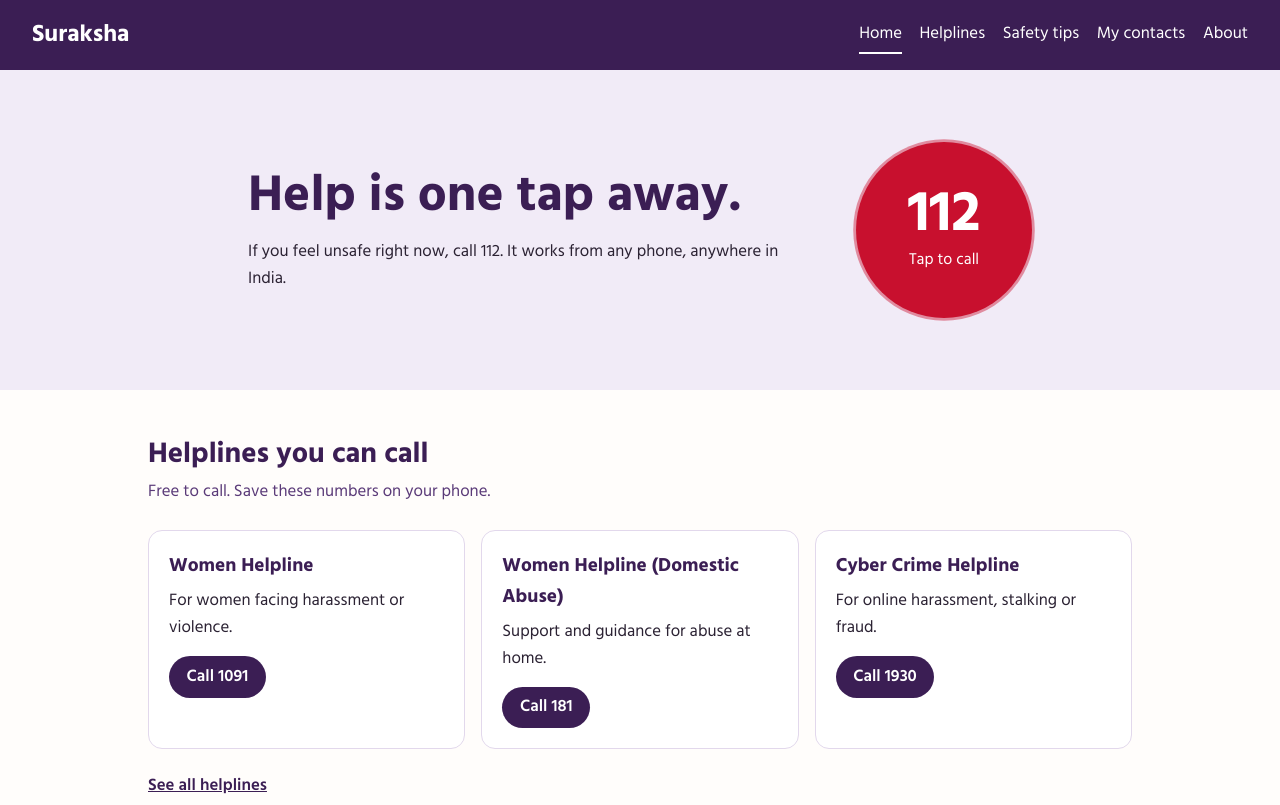
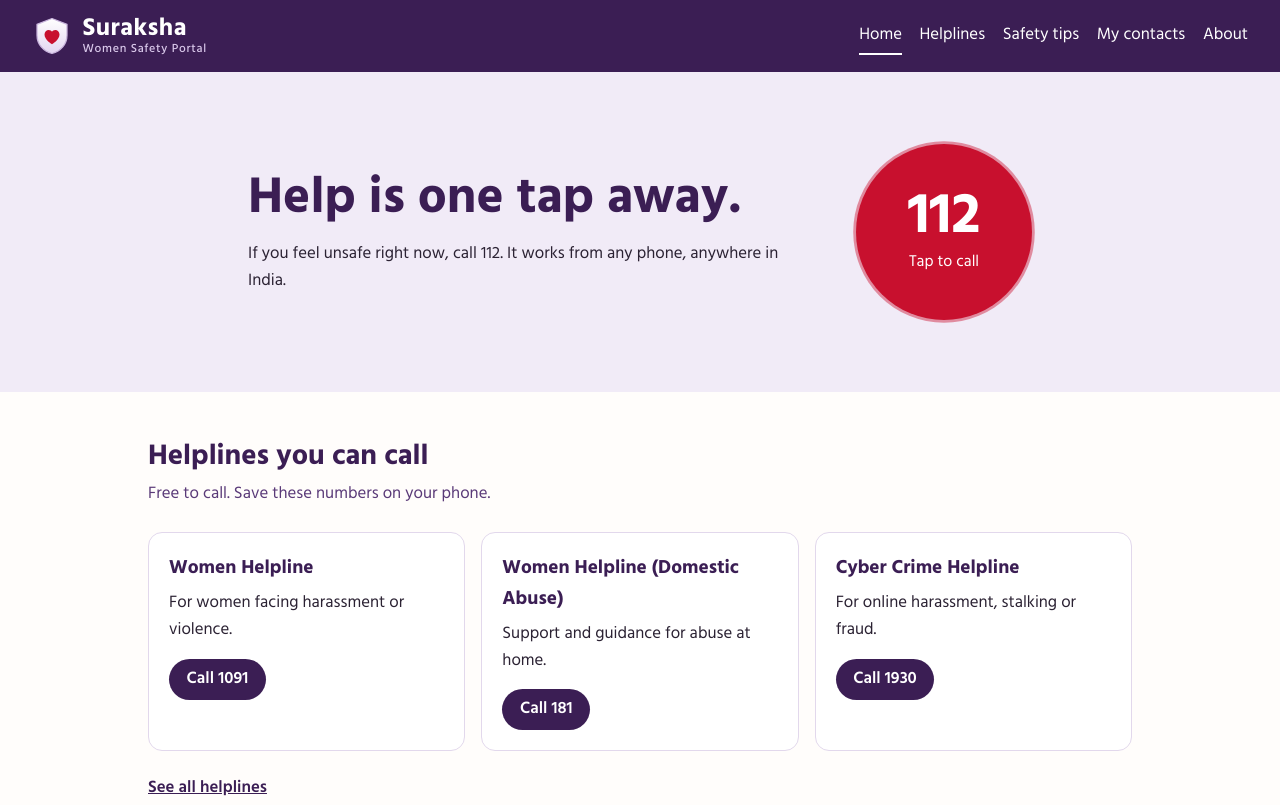
Before and after one commit to pranaypyasi-cyber/Women-Safety, a plain HTML site: page index.html in a window 1280 px wide. Shown: the top 805 px of the page. Drawn offline with Linux system fonts and the light colour scheme.

Commit message:
Add logo

```diff
--- a/index.html
+++ b/index.html
@@ -17,7 +17,17 @@
 
   <!-- ===== HEADER / NAVBAR ===== -->
   <header class="site-header">
-    <a href="index.html" class="logo">Suraksha</a>
+
+  <!-- Logo: sabse left mein, nav ke BAHAR -->
+  <a href="index.html" class="logo" aria-label="Suraksha home">
+    <img src="images/logo.svg" alt="" width="40" height="40">
+    <span class="logo-text">
+      <span class="logo-name">Suraksha</span>
+      <span class="logo-tag">Women Safety Portal</span>
+    </span>
+  </a>
+
+  <!-- Sirf 5 links nav ke andar -->
   <nav class="nav" aria-label="Main">
     <a href="index.html" class="active">Home</a>
     <a href="helplines.html">Helplines</a>
@@ -25,6 +35,7 @@
     <a href="contacts.html">My contacts</a>
     <a href="about.html">About</a>
   </nav>
+
 </header>
 
   <main>
--- a/style.css
+++ b/style.css
@@ -574,3 +574,28 @@ a:focus-visible {
   color: var(--sos);
   font-weight: 700;
 }
+.logo {
+  display: flex;
+  align-items: center;
+  gap: 0.65rem;
+}
+.logo img {
+  display: block;
+  flex-shrink: 0;
+}
+.logo-text {
+  display: flex;
+  flex-direction: column;
+  line-height: 1.1;
+}
+.logo-name {
+  font-size: 1.55rem;
+  font-weight: 700;
+  letter-spacing: 0.02em;
+}
+.logo-tag {
+  font-size: 0.75rem;
+  font-weight: 500;
+  letter-spacing: 0.06em;
+  color: #d9c8ea;
+}
```
Also changed, not shown: about.html (+14 -16 lines), contacts.html (+13 -2 lines), helplines.html (+12 -1 lines), tips.html (+13 -2 lines), images/logo.svg (added). Lines whose indentation alone changed are shown as unchanged.
